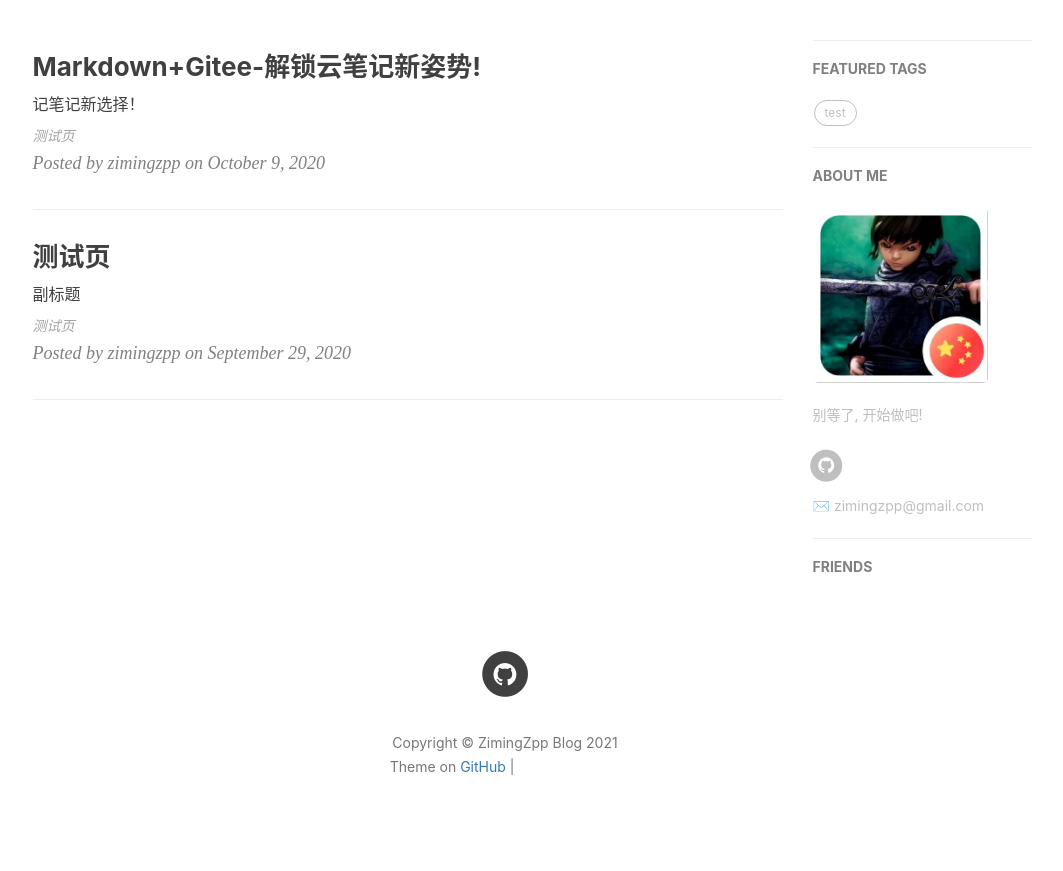
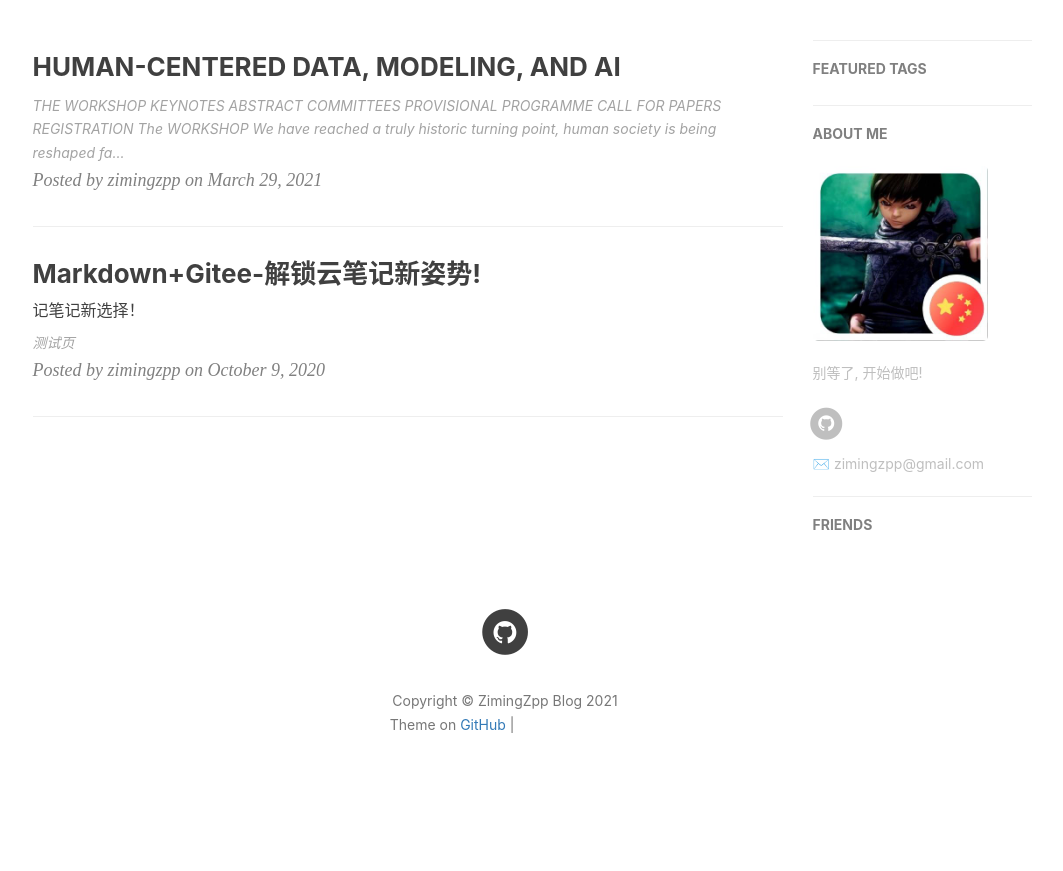
Before and after one commit to zimingzpp/zimingzpp.github.io, a Jekyll site: the page built from index.html, in a window 1280 px wide. Shown: the part 418-1289 px from the top of the page, without its empty margins (135-1198 px from the left). Built offline with Jekyll 4.4.1, drawn with Linux system fonts in a browser that asks for light colours; nearby versions of some CDN libraries; the list of posts is cut into pages by our own code; comment, search, counter and statistics services are not loaded; after the commit the page ends 1247 px from its top, so only the background shows below that; some of the changed lines change nothing that is shown; grey boxes are pictures that could not be loaded.

Commit message:
The workshop

```diff
--- a/_posts/2020-09-29-TestPage.md
+++ b/_posts/2020-09-29-TestPage.md
@@ -1,16 +1,43 @@
 ---
 layout:     post
-title:      测试页
-subtitle:   副标题
-date:       2020-09-29
+title:      HUMAN-CENTERED DATA, MODELING, AND AI
+subtitle:
+date:       2021-03-29
 author:     zimingzpp
-header-img: img/post-bg-ios9-web.jpg
-catalog: true
+header-img: img/1.jfif
+catalog: false
 tags:
-    - test
-    -
-    -
-    -
+-
+-
+-
 ---
 
-## 测试页
+[THE WORKSHOP]()
+
+[KEYNOTES ABSTRACT]()
+
+[COMMITTEES]()
+
+[PROVISIONAL PROGRAMME]()
+
+[CALL FOR PAPERS]()
+
+[REGISTRATION]()
+
+---
+
+## The WORKSHOP
+
+  We have reached a truly historic turning point, human society is being reshaped faster and more profoundly by technology. Started from the birth of the World Wide Web, driven by the rapidly growing data and computing power, the most disruptive changes can be traced back to the recent development of Artificial Intelligence (AI). Like any powerful tool, AI promises the same level of risk and reward.
+
+  In the past 10 years, the development and use of AI is a decentralized global phenomenon with relatively low barriers to entry. We have seen that AI-generated content makes it more and more difficult to tell facts from the fiction; recent examples of machine learning deviations showed how our technology can easily magnify prejudice and inequality. Therefore, the frontier of AI cannot be just technology, it must also be humanistic.
+
+  Then how do we improve or adjust our web system to alleviate the existing issue, to help AI becoming more humanistic? Like, how do we preserving privacy when we design a new social network? How do we obtain unbiased sampling in temporal and spatial dimensions, or semantic dimensions? How do we establish anti-bias learning models to avoid Ecological Fallacy? Particularly, when social media are not only offering almost infinite data to related subjects but also influence both online and offline user behavior in a various way, itself should play a vital role on every aspect of human-centered data, modeling, and AI.
+
+## Key Dates:
+
+- workshop At WebSci21: 22th June 2021 10:00 - 17:00
+
+## Requirements:
+
+The workshop will be delivered online, hence there are no special requirements for participants.
```
Also changed, not shown: img/1.jfif (added), 1 other file.
